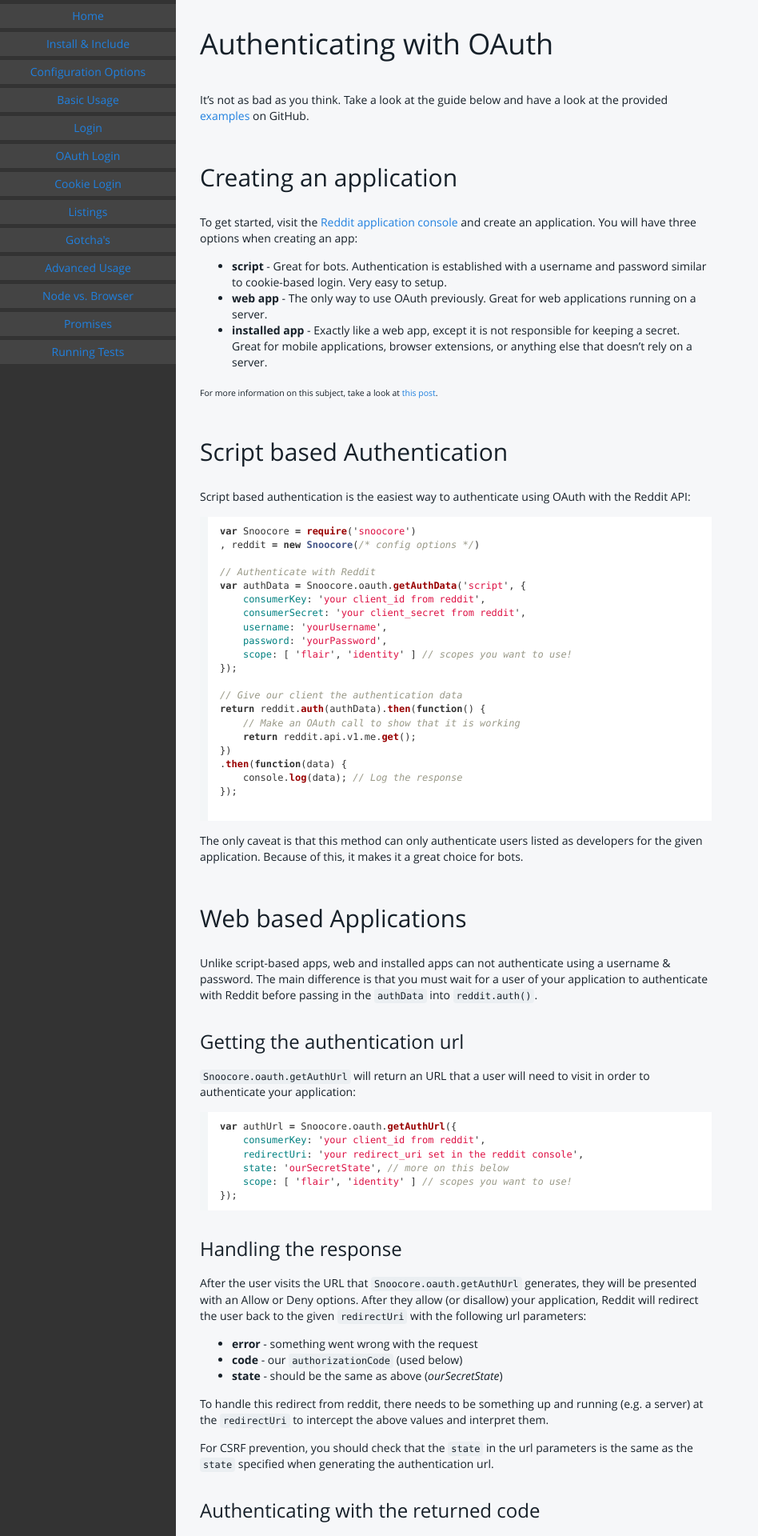
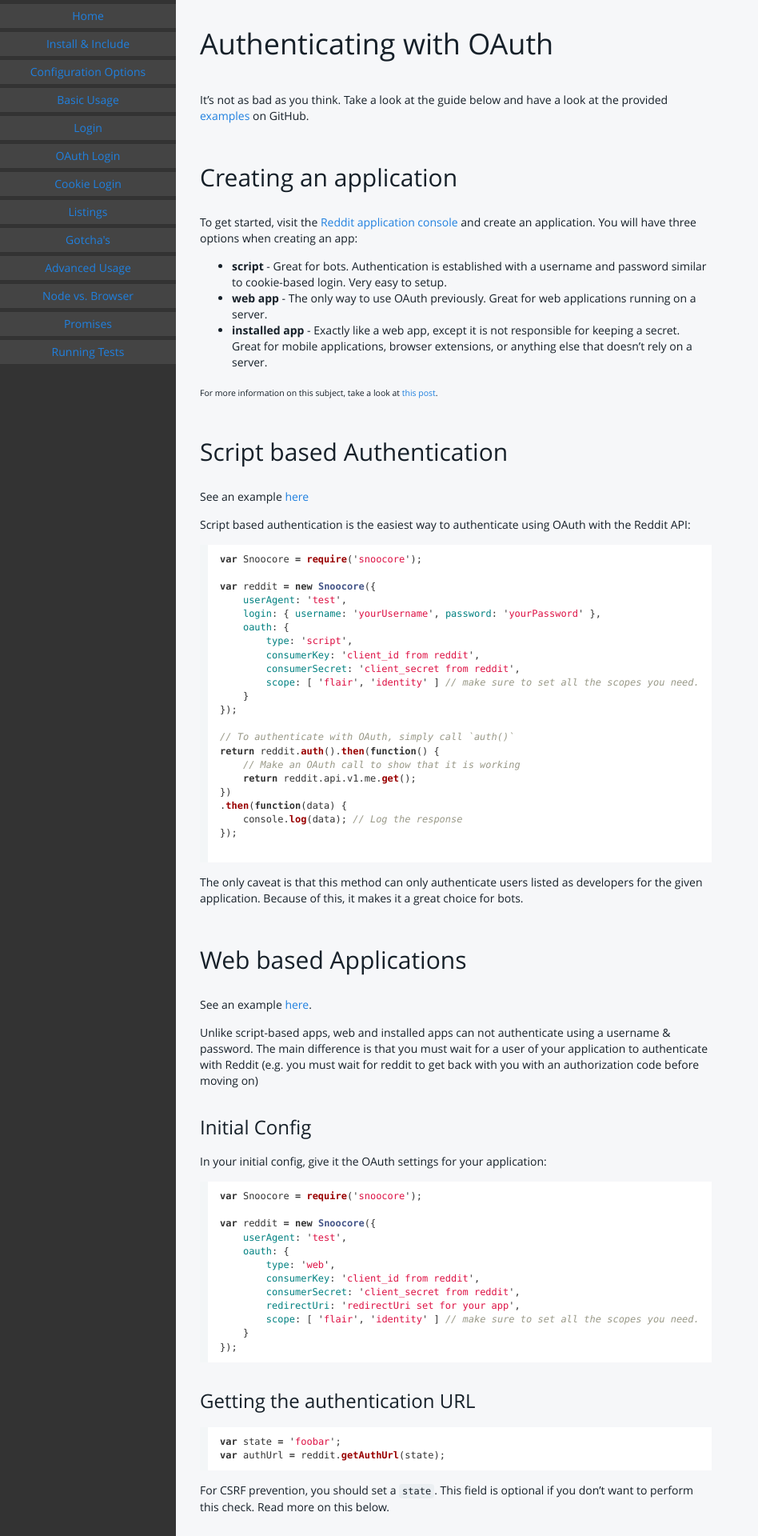
Before and after one commit to terryma/snoocore, a Jekyll site: the page built from oauth.md, in a window 1280 px wide. Shown: the top 1920 px of the page at 80% size, without its empty margins (0-948 px from the left). Built offline with Jekyll 4.4.1, drawn with Linux system fonts in a browser that asks for light colours; Markdown is read by kramdown in place of the engine named in the settings; some of the changed text lies outside the part shown.

Commit message:
update oauth documentation

````diff
--- a/oauth.md
+++ b/oauth.md
@@ -5,7 +5,7 @@
 
 # Authenticating with OAuth
 
-It's not as bad as you think. Take a look at the guide below and have a look at the provided [examples ](https://github.com/trevorsenior/snoocore/tree/master/examples) on GitHub.
+It's not as bad as you think. Take a look at the guide below and have a look at the provided [examples](https://github.com/trevorsenior/snoocore-examples/tree/master) on GitHub.
 
 ## Creating an application
 
@@ -19,23 +19,26 @@
 
 ## Script based Authentication
 
+See an example [here]()
+
 Script based authentication is the easiest way to authenticate using OAuth with the Reddit API:
 
 ```javascript
-var Snoocore = require('snoocore')
-, reddit = new Snoocore(/* config options */)
+var Snoocore = require('snoocore');
 
-// Authenticate with Reddit
-var authData = Snoocore.oauth.getAuthData('script', {
-    consumerKey: 'your client_id from reddit',
-    consumerSecret: 'your client_secret from reddit',
-    username: 'yourUsername',
-    password: 'yourPassword',
-    scope: [ 'flair', 'identity' ] // scopes you want to use!
+var reddit = new Snoocore({
+	userAgent: 'test',
+	login: { username: 'yourUsername', password: 'yourPassword' },
+	oauth: {
+		type: 'script',
+		consumerKey: 'client_id from reddit',
+		consumerSecret: 'client_secret from reddit',
+		scope: [ 'flair', 'identity' ] // make sure to set all the scopes you need.
+	}
 });
 
-// Give our client the authentication data
-return reddit.auth(authData).then(function() {
+// To authenticate with OAuth, simply call `auth()`
+return reddit.auth().then(function() {
     // Make an OAuth call to show that it is working
     return reddit.api.v1.me.get();
 })
@@ -49,33 +52,50 @@
 
 ## Web based Applications
 
-Unlike script-based apps, web and installed apps can not authenticate using a username & password. The main difference is that you must wait for a user of your application to authenticate with Reddit before passing in the `authData` into `reddit.auth()`.
+See an example [here]().
+
+Unlike script-based apps, web and installed apps can not authenticate using a username & password. The main difference is that you must wait for a user of your application to authenticate with Reddit (e.g. you must wait for reddit to get back with you with an authorization code before moving on)
 
 
-### Getting the authentication url
+### Initial Config
 
-`Snoocore.oauth.getAuthUrl` will return an URL that a user will need to visit in order to authenticate your application:
+In your initial config, give it the OAuth settings for your application:
 
 ```javascript
-var authUrl = Snoocore.oauth.getAuthUrl({
-    consumerKey: 'your client_id from reddit',
-    redirectUri: 'your redirect_uri set in the reddit console',
-    state: 'ourSecretState', // more on this below
-    scope: [ 'flair', 'identity' ] // scopes you want to use!
+var Snoocore = require('snoocore');
+
+var reddit = new Snoocore({
+	userAgent: 'test',
+	oauth: {
+		type: 'web',
+		consumerKey: 'client_id from reddit',
+		consumerSecret: 'client_secret from reddit',
+		redirectUri: 'redirectUri set for your app',
+		scope: [ 'flair', 'identity' ] // make sure to set all the scopes you need.
+	}
 });
 ```
 
+### Getting the authentication URL
+
+```javascript
+var state = 'foobar';
+var authUrl = reddit.getAuthUrl(state);
+```
+
+For CSRF prevention, you should set a `state`. This field is optional if you don't want to perform this check. Read more on this below.
+
 ### Handling the response
 
-After the user visits the URL that `Snoocore.oauth.getAuthUrl` generates, they will be presented with an Allow or Deny options. After they allow (or disallow) your application, Reddit will redirect the user back to the given `redirectUri` with the following url parameters:
+After the user visits the URL that `reddit.getAuthUrl` generates, they will be presented with the option to Allow or Deny the app. After they allow (or disallow) your application, Reddit will redirect the user back to the given `redirectUri` (set in the initial config)  with the following url parameters:
 
  - **error** - something went wrong with the request
  - **code** - our `authorizationCode` (used below)
- - **state** - should be the same as above (*ourSecretState*)
+ - **state** - should be the same string that was  set in the `reddit.getAuthUrl` function (if it was set).
 
 To handle this redirect from reddit, there needs to be something up and running (e.g. a server) at the `redirectUri` to intercept the above values and interpret them.
 
-For CSRF prevention, you should check that the `state` in the url parameters is the same as the `state` specified when generating the authentication url.
+For CSRF prevention, you should check that the `state` in the url parameters is the same as the `state` specified when generating the authentication url in `reddit.getAuthUrl`.
 
 ### Authenticating with the returned code
 
@@ -83,19 +103,18 @@
 
 ```javascript
 var AUTHORIZATION_CODE = '??'; /* url parameter "code", see above */
+var RETURNED_STATE = '??'; /* url parameter "state", see above */
 
-// Authenticate with Reddit
-var authData = Snoocore.oauth.getAuthData('web', {
-    authorizationCode: AUTHORIZATION_CODE,
-    consumerKey: 'your client_id from reddit',
-    consumerSecret: 'your client_secret from reddit',
-    redirectUri: 'your redirect_uri set in the reddit console',
-    scope: [ 'flair', 'identity' ] // scopes you want to use!
-});
+// Exit if the state given is invalid. This is an optional
+// check, but is recommended if you set a state in
+// `reddit.getAuthUrl`
+if (RETURNED_STATE !== state) {
+	console.error('State is not the same as the one set!');
+    process.exit(1);
+}
 
-
-// Give our client the authentication data
-return reddit.auth(authData).then(function() {
+// Authenticate with reddit by passing in the authorization code from the response
+reddit.auth(AUTHORIZATION_CODE).then(function() {
     // Make an OAuth call to show that it is working
     return reddit.api.v1.me.get();
 })
@@ -108,7 +127,7 @@
 
 ## Installed based Applications
 
-These follow the exact same steps as web based applications. The only difference is that the client secret can be distributed in code that anyone can view.
+These follow the exact same steps as web based applications - just adjust the oauth type to `'installed'` in the initial config. The only difference is that the client secret can be distributed in code that anyone can view.
 
 ## De-Authenticating
 
@@ -117,3 +136,7 @@
 ```javascript
 var deauthPromise = reddit.deauth();
 ```
+
+## Handling the OAuth authentication manually.
+
+It is possible to handle the OAuth data manually. This is primarily to keep backwards compatibility but may have other uses. For examples take a look at the `manual-oauth-*.js` examples.
````
